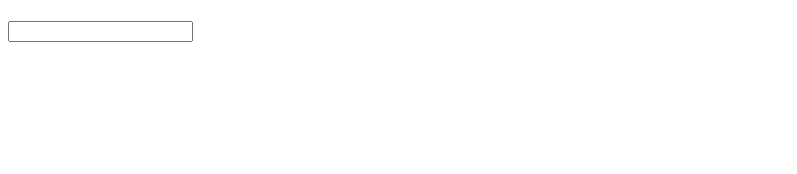
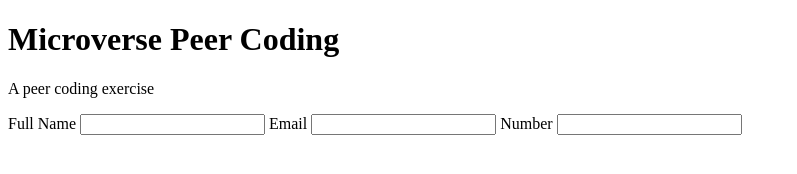
Before and after one commit to AckonSamuel/microverse-peer-coding-with-precious, a plain HTML site: page index.html in a window 1280 px wide. Shown: the whole page, without its empty margins (0-797 px from the left). Drawn offline with Linux system fonts and the light colour scheme.

Commit message:
user story 4 to 8

```diff
--- a/index.html
+++ b/index.html
@@ -9,10 +9,17 @@
   <body>
     <script src="https://cdn.freecodecamp.org/testable-projects-fcc/v1/bundle.js"></script>
 
-      <h1 id="title"></h1>
-    <p id="description" ></p>
-    <form id="survey-form">
-      <input
+      <h1 id="title">Microverse Peer Coding</h1>
+    <p id="description" >A peer coding exercise</p>
+    <form id="survey-form" action="#">
+      <label for="name">Full Name</label>
+      <input type="text" id="name" name="name">
+
+      <label for="email">Email</label>
+      <input type="email" id="email" name="email">
+
+      <label for="number">Number</label>
+      <input type="number" id="number" name="number">
     </form>
 
     <!--
```
